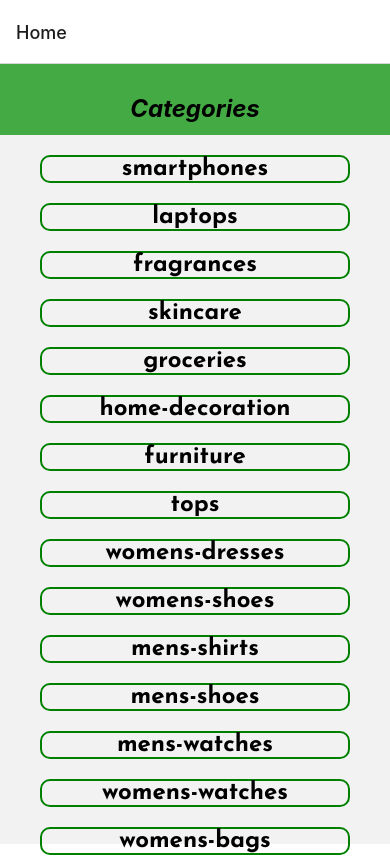
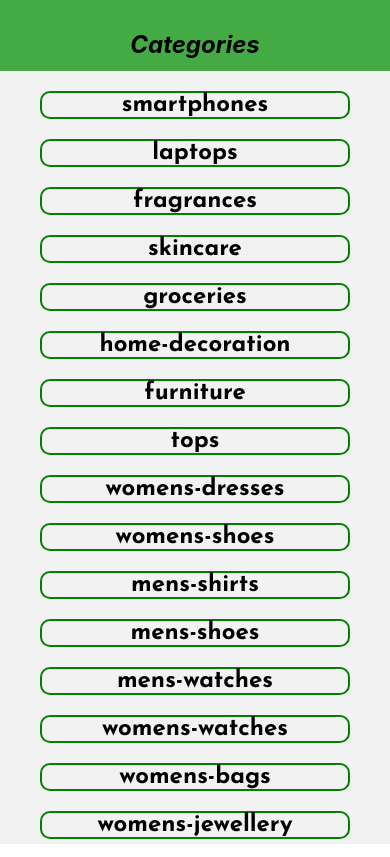
Before and after one commit to sergiocld99/e-commerce, a React Native app: screen /Home in a window 390 px wide. Shown: the top 857 px of the page. Built offline with nearby package versions, Linux system fonts and the light colour scheme.

Commit message:
Default Header replaced by custom one

```diff
--- a/src/components/ProductItem.jsx
+++ b/src/components/ProductItem.jsx
@@ -1,11 +1,10 @@
 import { View, Text, StyleSheet, Pressable, Image } from 'react-native'
 import React from 'react'
 
-const ProductItem = ({item, setProductId}) => {
+const ProductItem = ({item, navigator}) => {
   return (
     <Pressable style={styles.container} onPress={() => {
-      setProductId(item.id)
-      console.log("Setting ID: ", item.id)
+      navigator.navigate("ItemDetail", {productId: item.id})
     }}>
       <Image style={styles.img} resizeMode='center' source={{uri: item.images[0]}} />
       <View style={{width: '80%'}}>
--- a/src/navigation/Navigator.js
+++ b/src/navigation/Navigator.js
@@ -5,13 +5,25 @@ import Home from '../screens/Home'
 import ItemListCategory from '../screens/ItemListCategory'
 import ItemDetail from '../screens/ItemDetail'
 import { createNativeStackNavigator } from '@react-navigation/native-stack'
+import Header from '../components/Header'
 
 const Stack = createNativeStackNavigator()
 
 const Navigator = () => {
   return (
     <NavigationContainer>
-      <Stack.Navigator >
+      <Stack.Navigator
+        initialRouteName='Home'
+        screenOptions={
+          ({route}) => ({
+            header: () => {
+              return <Header title={route.name === "ItemListCategory" ? route.params.category :
+                route.name === "ItemDetail" ? "Detail" : "Categories"
+              } />
+            }
+          })
+        }
+      >
         <Stack.Screen name="Home" component={Home} />
         <Stack.Screen name="ItemListCategory" component={ItemListCategory} />
         <Stack.Screen name="ItemDetail" component={ItemDetail} />
--- a/src/screens/Home.jsx
+++ b/src/screens/Home.jsx
@@ -10,7 +10,6 @@ const Home = ({navigation}) => {
 
   return (
     <View style={{ width: "100%" }}>
-      <Header title={"Categories"} />
       <FlatList
         data={categories}
         renderItem={({ item }) => <Pressable onPress={() => navigation.navigate("ItemListCategory", {category: item})}>
--- a/src/screens/ItemDetail.jsx
+++ b/src/screens/ItemDetail.jsx
@@ -28,7 +28,9 @@ const ItemDetail = ({navigation, route}) => {
 
   return (
     <View style={{width: '100%'}}>
-      <Header title={"Detail"} />
+      <Pressable onPress={() => navigation.navigate("ItemListCategory", {category: product.category})}>
+        <AntDesign name="arrowleft" size={24} color="black" style={{marginTop: 15, alignSelf: 'center'}} />
+      </Pressable>
 
       {!product ? null : portrait ? (
         <View style={{marginHorizontal: 20, gap: 10}}>
--- a/src/screens/ItemListCategory.jsx
+++ b/src/screens/ItemListCategory.jsx
@@ -25,14 +25,16 @@ const ItemListCategory = ({navigation, route}) => {
 
   return (
     <View>
-      <Header title={category || "Products"} />
       <View style={{flexDirection: 'row', width: '100%', marginHorizontal: 20, gap: 20}}>
+        <Pressable onPress={() => navigation.navigate("Home")}>
+          <AntDesign name="arrowleft" size={24} color="black" style={{marginTop: 15}} />
+        </Pressable>
         <Search onSearch={setQuery} />
       </View>
 
       <View >
         <FlatList data={products}
-          renderItem={({item}) => <ProductItem item={item} setProductId={() => navigation.navigate("ItemDetail", {productId: item.id})} /> }
+          renderItem={({item}) => <ProductItem item={item} navigator={navigation} /> }
           keyExtractor={item => item.id}
         />
       </View>
```
